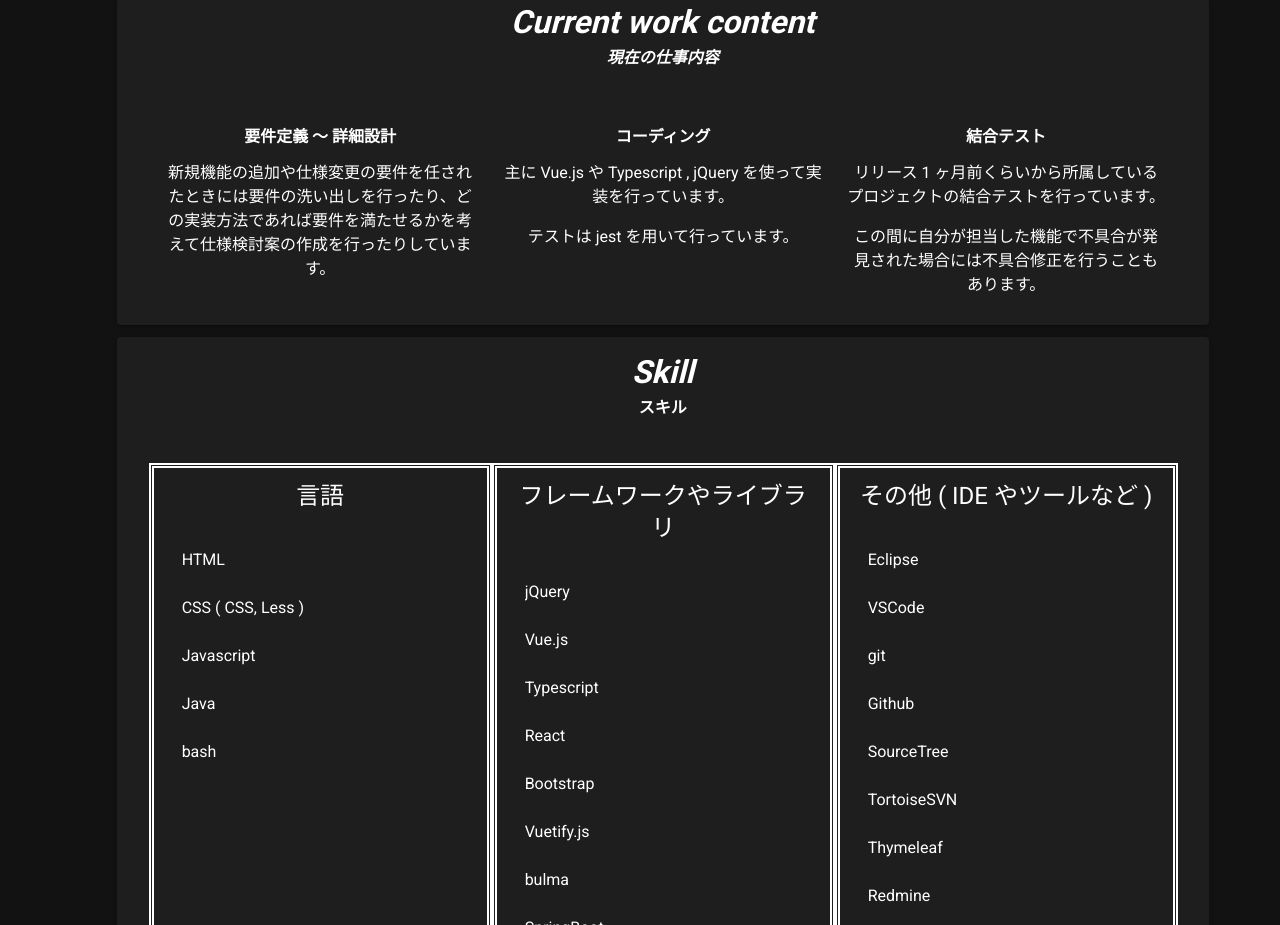
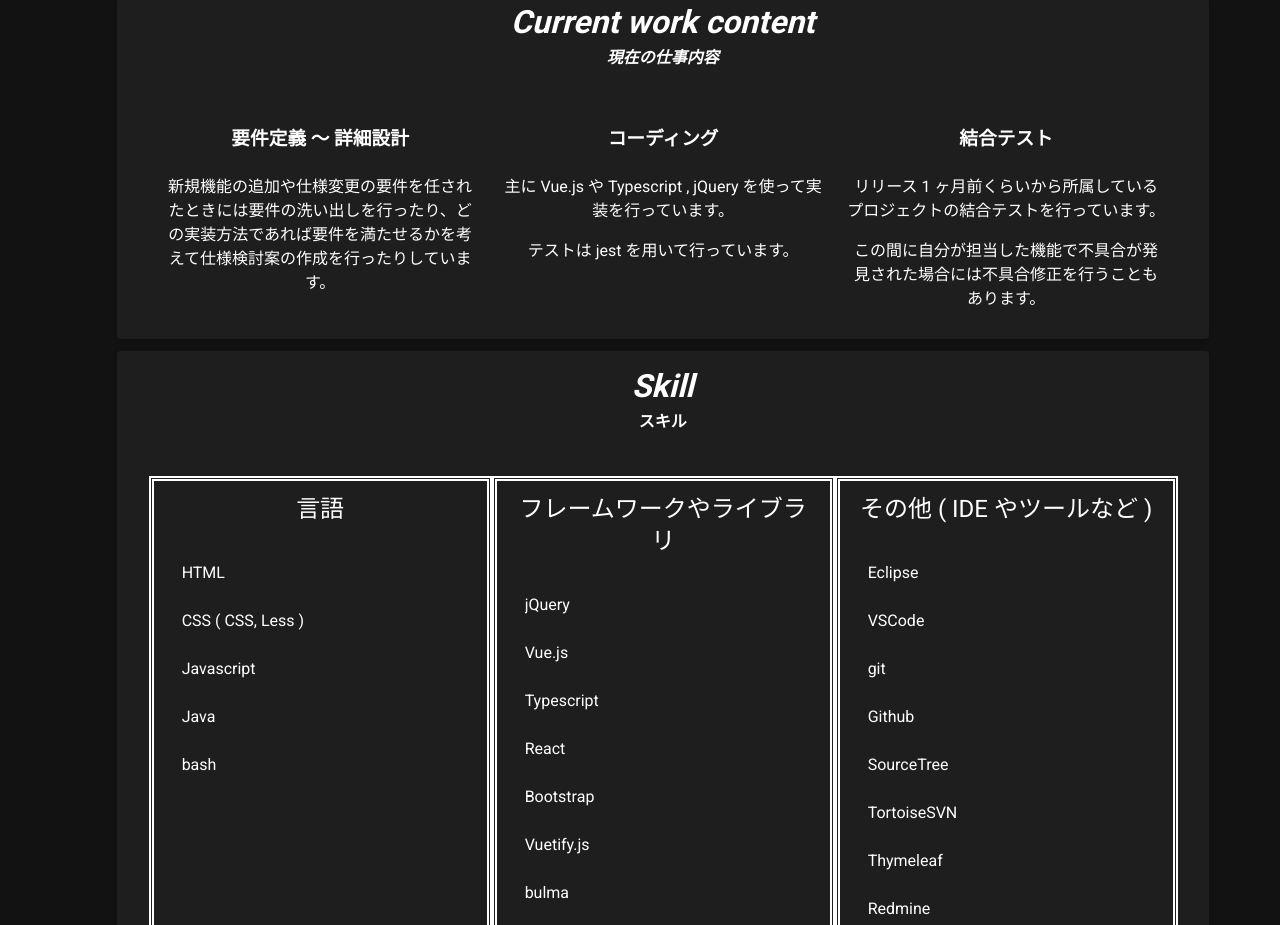
Before and after one commit to m5e2/Self-Introduction, a Nuxt app: page / in a window 1280 px wide. Shown: the part 1258-2183 px from the top of the page. Built offline with nearby package versions, Linux system fonts and the light colour scheme.

Commit message:
Update index.vue

```diff
--- a/pages/index.vue
+++ b/pages/index.vue
@@ -26,20 +26,20 @@
           </h4>
           <v-row cols="12">
             <v-col cols="4">
-              <h4 class="content-para">要件定義 ～ 詳細設計</h4>
+              <h3 class="content-para">要件定義 ～ 詳細設計</h3>
               <p>
                 新規機能の追加や仕様変更の要件を任されたときには要件の洗い出しを行ったり、どの実装方法であれば要件を満たせるかを考えて仕様検討案の作成を行ったりしています。
               </p>
             </v-col>
             <v-col cols="4">
-              <h4 class="content-para">コーディング</h4>
+              <h3 class="content-para">コーディング</h3>
               <p>
                 主に Vue.js や Typescript , jQuery を使って実装を行っています。
               </p>
               <p>テストは jest を用いて行っています。</p>
             </v-col>
             <v-col cols="4">
-              <h4 class="content-para">結合テスト</h4>
+              <h3 class="content-para">結合テスト</h3>
               <p>
                 リリース 1
                 ヶ月前くらいから所属しているプロジェクトの結合テストを行っています。
@@ -227,7 +227,7 @@ export default {
 }
 
 .content-para {
-  padding-bottom: 4%;
+  padding-bottom: 7%;
 }
 
 .skill-content {
```
Also changed, not shown: 2 other files (tests, documents, lock files or other folders).
